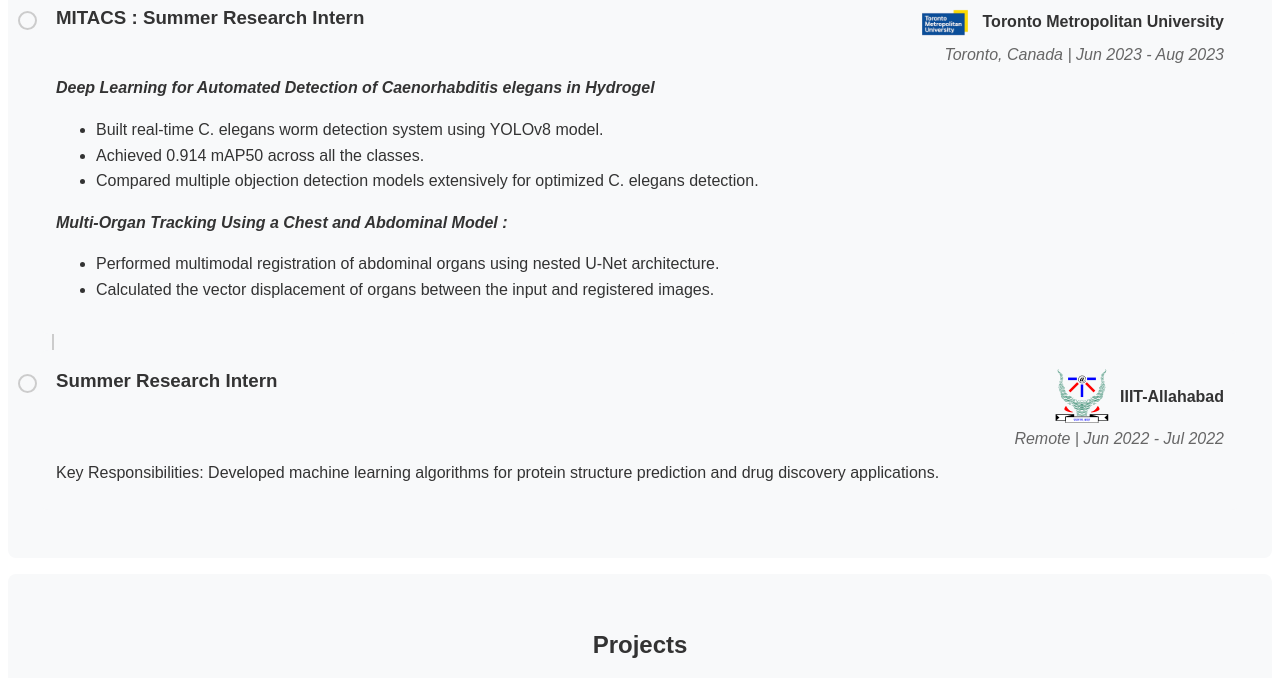
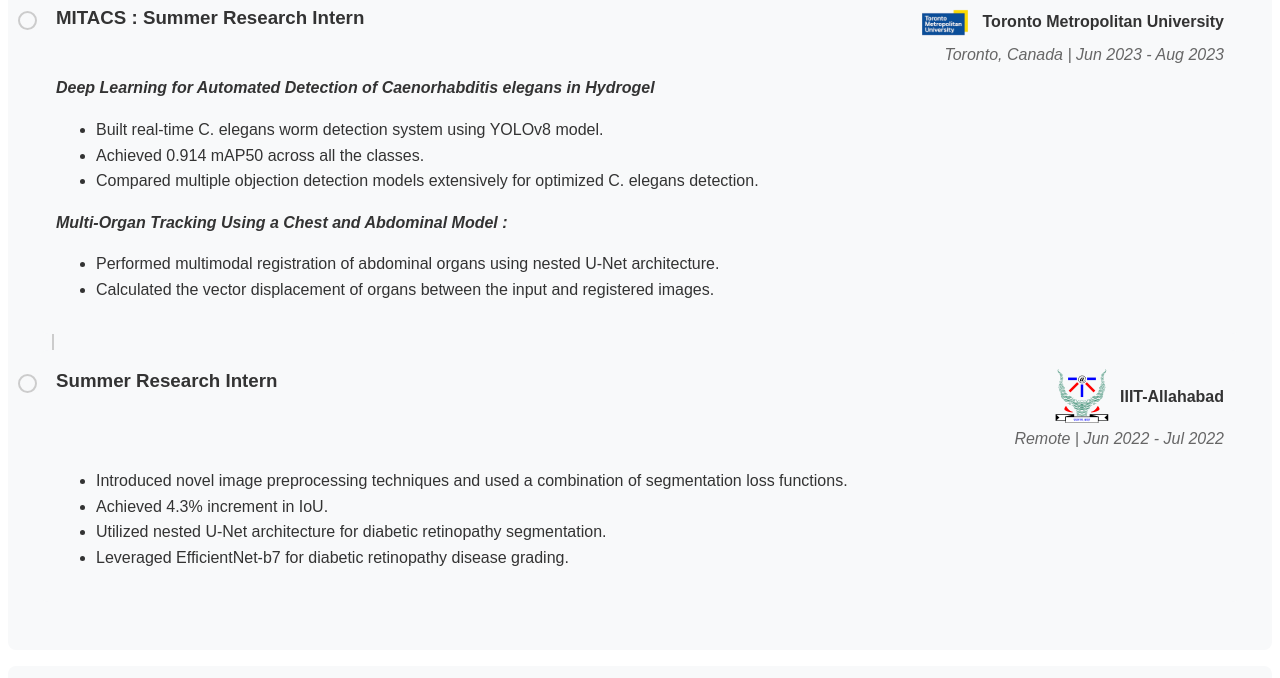
Before and after one commit to M0hammad-Kashif/portfolio, a plain HTML site: page index.html in a window 1280 px wide. Shown: the part 2296-2974 px from the top of the page. Drawn offline with Linux system fonts and the light colour scheme.

Commit message:
update exp section

```diff
--- a/index.html
+++ b/index.html
@@ -235,8 +235,20 @@ visibility.
                     </div>
                 </div>
                 <p class="job-responsibilities">
-                    Key Responsibilities: Developed machine learning algorithms for
-                    protein structure prediction and drug discovery applications.
+                    <ul>
+                        <li>
+                            Introduced novel image preprocessing techniques and used a combination of segmentation loss functions.
+                        </li>
+                        <li>
+                            Achieved 4.3% increment in IoU.
+                        </li>
+                        <li>
+                            Utilized nested U-Net architecture for diabetic retinopathy segmentation.
+                        </li>
+                        <li>
+                            Leveraged EfficientNet-b7 for diabetic retinopathy disease grading.
+                        </li>
+                    </ul>
                 </p>
             </div>
         </div>
```
